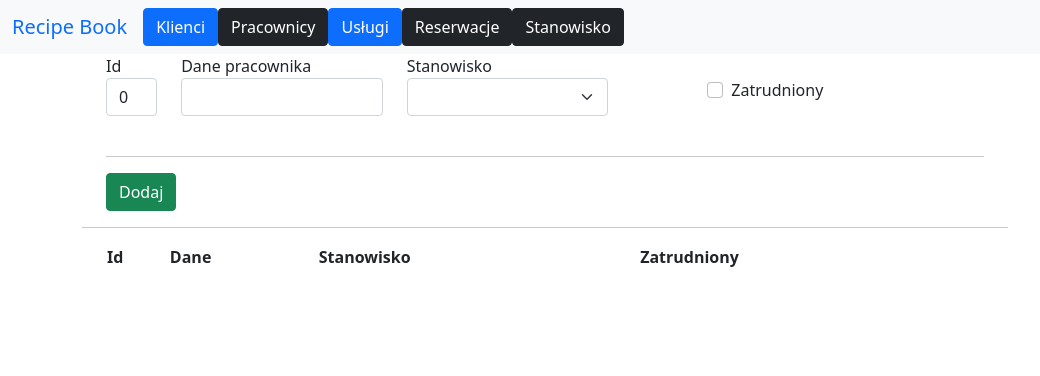
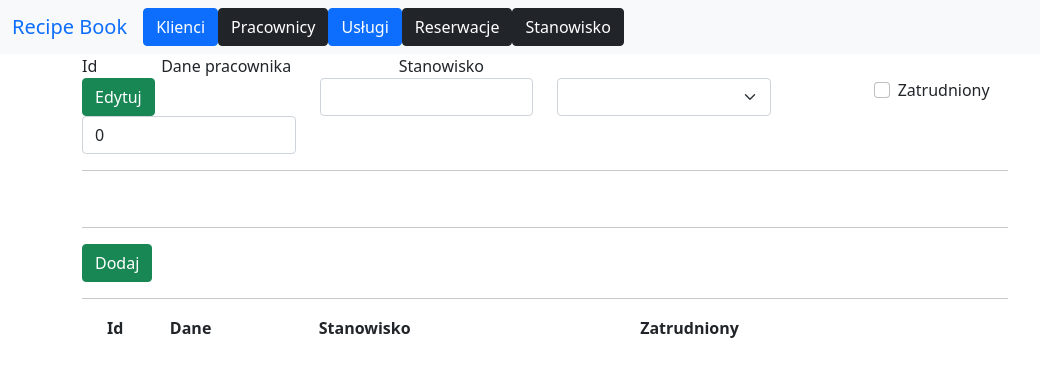
Before and after one commit to marcinJ81/salonFrAngular, an Angular app: page /employee in a window 1280 px wide. Shown: the top 376 px of the page, without its empty margins (0-1040 px from the left). Built offline with nearby package versions, Linux system fonts and the light colour scheme.

Commit message:
first step to adv routing

```diff
--- a/src/app/Header/header.compomnent.html
+++ b/src/app/Header/header.compomnent.html
@@ -9,27 +9,22 @@
           <li routerLinkActive="active"
           [routerLinkActiveOptions]="{exact: true}">
             <a routerLink="/client"
-            (click)="onSelect('client')"
              class="btn btn-primary"> Klienci</a>
           </li>
           <li>
             <a [routerLink]="['/employee']"
-             (click)="onSelect('employee')"
               class="btn btn-dark">Pracownicy</a>
           </li>
           <li>
             <a routerLink="/services"
-            (click)="onSelect('services')"
             class="btn btn-primary">Usługi</a>
           </li>
           <li>
             <a routerLink="/reservation"
-             (click)="onSelect('reservation')"
               class="btn btn-dark">Reserwacje</a>
           </li>
           <li>
             <a routerLink="/JobPosition"
-             (click)="onSelect('jobPosition')"
               class="btn btn-dark">Stanowisko</a>
           </li>
         </ul>
--- a/src/app/Header/header.component.ts
+++ b/src/app/Header/header.component.ts
@@ -5,11 +5,7 @@ import { Component,EventEmitter, Output  } from "@angular/core";
     templateUrl: './header.compomnent.html'
 })
 export class HeaderComponent{
-    @Output() featureSelected = new EventEmitter<string>();
 
-    onSelect(feature: string){
-        this.featureSelected.emit(feature);
-    }
 
 
 }
--- a/src/app/app-routing.module.ts
+++ b/src/app/app-routing.module.ts
@@ -6,12 +6,15 @@ import { EmployeeComponent } from './employee/employee.component';
 import { JobPositionComponent } from './job-position/job-position.component';
 import { ServicesComponent } from './services/services.component';
 import { ClientComponent } from './client/client.component';
+import { EditComponent } from "./employee/employee_edit/edit/edit.component";
 
 
 
 const appRoutes: Routes = [
     {path: '', redirectTo: '/employee', pathMatch: 'full'},
-    {path: 'employee', component: EmployeeComponent},
+    {path: 'employee', component: EmployeeComponent, children: [
+      {path: ':id', component: EditComponent}
+    ]},
     {path: 'reservation', component: ReservationComponent},
     {path: 'services', component: ServicesComponent},
     {path: 'client', component: ClientComponent},
--- a/src/app/app.module.ts
+++ b/src/app/app.module.ts
@@ -18,6 +18,7 @@ import { HeaderComponent } from './Header/header.component';
 import { JobPositionComponent } from './job-position/job-position.component';
 import { JobPositionService } from './service/jobPosition.service';
 import { AppRoutingModule } from './app-routing.module';
+import { EditComponent } from './employee/employee_edit/edit/edit.component';
 //end
 
 
@@ -33,7 +34,8 @@ import { AppRoutingModule } from './app-routing.module';
     ServicesComponent,
     EmployeeListComponent,
     HeaderComponent,
-    JobPositionComponent
+    JobPositionComponent,
+    EditComponent
   ],
   imports: [
     BrowserModule,
--- a/src/app/employee/employee.component.html
+++ b/src/app/employee/employee.component.html
@@ -1,4 +1,4 @@
-<div class="container">
+<div >
     <div class="row">
         <div class="col-md-1">
             <label >Id</label>
@@ -10,8 +10,12 @@
             <label >Stanowisko</label>
         </div>
     </div>
+    <div  >
         <div class="row">
-        <div class="col-md-1">
+            <div class="col-md-12">
+                <div class="row">
+                    <div class="col-md-3">
+                        <button class="btn btn-success" type="submit">Edytuj</button>
                         <input type="number" class="form-control" id="clId-input"  [defaultValue]="0" >
                     </div>
                     <div class="col-md-3">
@@ -34,6 +38,16 @@
                         </div>
                     </div>
                 </div>
+            </div>
+        </div>
+        <hr>
+        <div class="row">
+            <div class="col-md-12">
+                <router-outlet></router-outlet>
+            </div>
+        </div>
+    </div>
+
     <br>
 
     <hr>
--- /dev/null
+++ b/src/app/employee/employee_edit/edit/edit.component.html
@@ -0,0 +1,16 @@
+<div class="row">
+    <div class="col-md-4">
+
+    </div>
+    <div class="col-md-8">
+        <p>Edycja pracownika</p>
+    </div>
+</div>
+<div class="row">
+    <div class="col-md-4">
+        <p > {{employee.emp_name}}</p>
+      </div>
+    <div class="col-md-8">
+        <input type="text" class="form-control" id="name-input" #empNameInput>
+    </div>
+</div>
--- /dev/null
+++ b/src/app/employee/employee_edit/edit/edit.component.ts
@@ -0,0 +1,23 @@
+import { Component, ElementRef, OnInit, ViewChild } from '@angular/core';
+import { ActivatedRoute } from '@angular/router';
+import { EmployeeModel } from 'src/app/Model/Employee.model';
+import { EmployeeService } from 'src/app/service/employee.service';
+
+@Component({
+  selector: 'app-edit',
+  templateUrl: './edit.component.html',
+  styleUrls: ['./edit.component.css']
+})
+export class EditComponent implements OnInit {
+  @ViewChild('empNameInput',{static:false}) empNameInput: ElementRef;
+  employee: EmployeeModel;
+
+  constructor(private route: ActivatedRoute, private empService: EmployeeService ) { }
+
+  ngOnInit(): void {
+    let result = this.empService.getAllEmployee().some(x => x.emp_id ===this.route.snapshot.params['id'] );
+    console.log("ngOnInit " + result);
+    this.employee = this.empService.getEmployeeById(this.route.snapshot.params['id']);
+  }
+
+}
--- a/src/app/service/employee.service.ts
+++ b/src/app/service/employee.service.ts
@@ -20,5 +20,14 @@ export class EmployeeService{
         return this.employeeRow[this.employeeRow.length-1].emp_id;
     }
 
+    getEmployeeById(id: number) : EmployeeModel{
+
+        return this.employeeRow.slice().find(x => x.emp_id === id);
+    }
+
+    getAllEmployee() : EmployeeModel[]{
+        return this.employeeRow;
+    }
+
 
 }
--- a/src/app/service/jobPosition.service.ts
+++ b/src/app/service/jobPosition.service.ts
@@ -33,8 +33,7 @@ export class JobPositionService{
     getJobPosition(index: number): [JobPositionModel,  boolean]{
        if(!this.jobRow.some(x => x.position_id === index) )
             return [null, false];
-        return [this.jobRow.slice().find(x => x.position_id === index),true]
-
+        return [this.jobRow.slice().find(x => x.position_id === index),true];
     }
 
 
```
Also changed, not shown: src/app/employee/employee_edit/edit/edit.component.css (added). Lines whose indentation alone changed are shown as unchanged.
